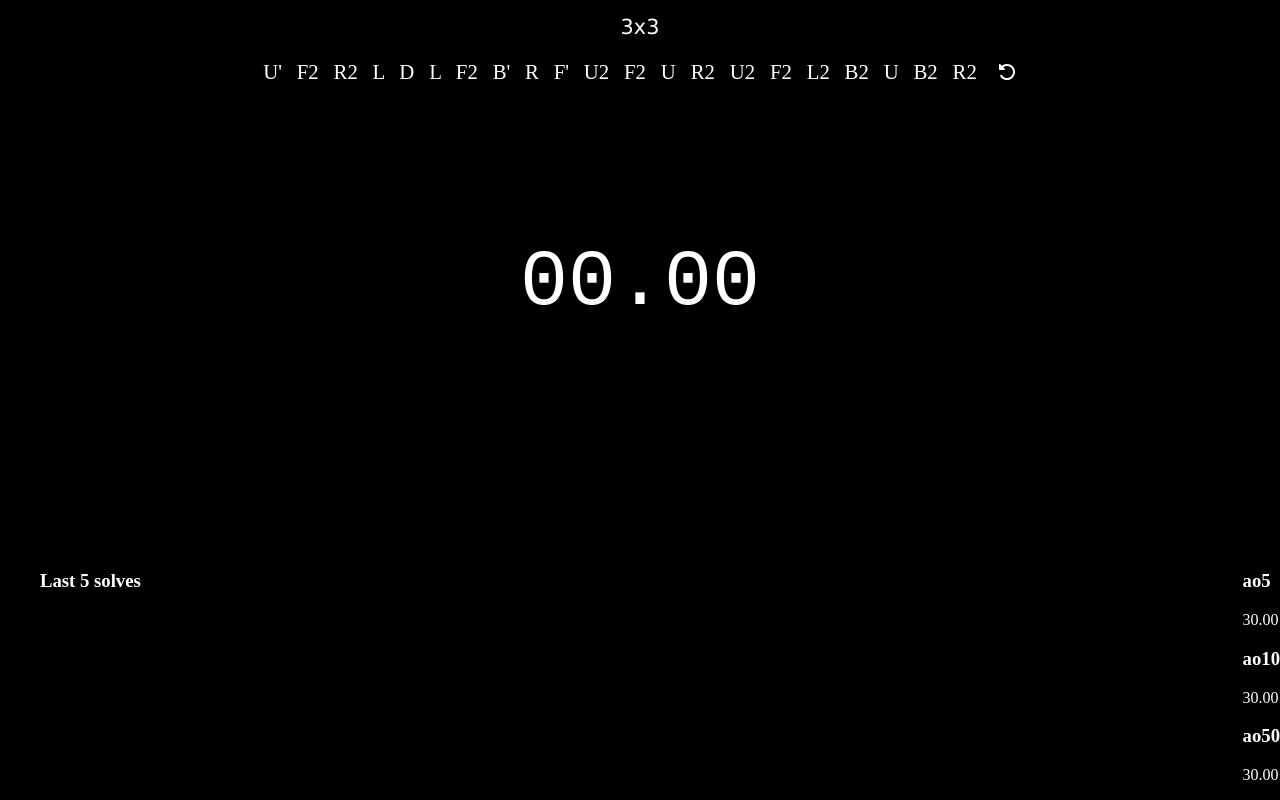
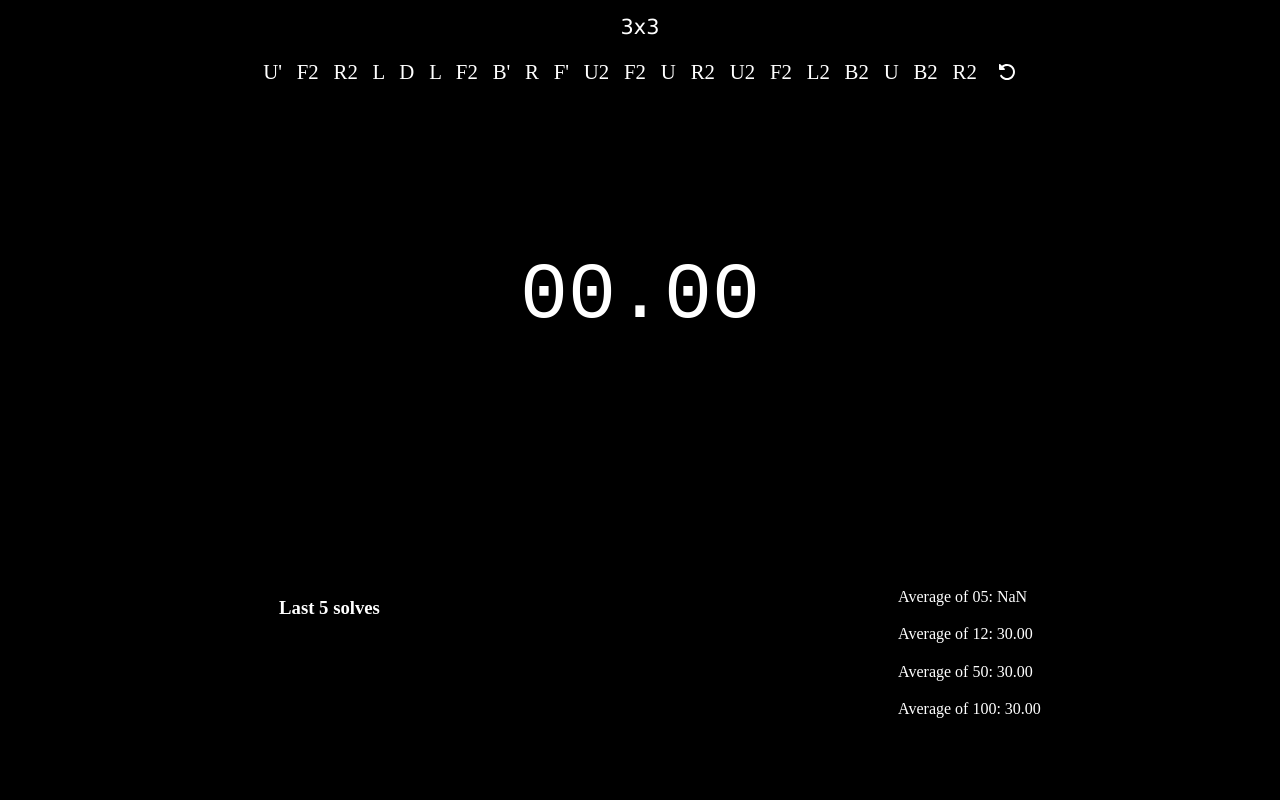
Before and after one commit to RikuSpl/Rubixx, a React (Vite) app: page / in a window 1280 px wide. Built offline with nearby package versions, Linux system fonts and the light colour scheme.

Commit message:
started functionality for average-of section

```diff
--- a/src/App.jsx
+++ b/src/App.jsx
@@ -12,6 +12,7 @@ function App() {
   const [timer, setTimer] = useState(0)
   const [isRunning, setIsRunning] = useState(false)
   const [solveTimesShort, setSolveTimesShort] = useState([])
+  const [solveTimes, setSolveTimes] = useState([])
 
 
   function handleNewSolve() {
@@ -21,6 +22,7 @@ function App() {
     }
 
     setSolveTimesShort(solve => [...solve, {id: crypto.randomUUID(), solveTime: timer}])
+    setSolveTimes(solve => [...solve, {id: crypto.randomUUID(), solveTime: timer}])
   }
 
   function toggleTimer(e) {
@@ -45,7 +47,7 @@ function App() {
       <Nav />
       <Scramble />
       <Stopwatch timer={timer} setTimer={setTimer} isRunning={isRunning} />
-      <History solveTimesShort={solveTimesShort} />
+      <History solveTimesShort={solveTimesShort} solveTimes={solveTimes}/>
     </div>
   )
 }
--- a/src/components/History.jsx
+++ b/src/components/History.jsx
@@ -1,14 +1,23 @@
 import "./component-styles.css"
 
-function History({ solveTimesShort }) {
+function History({ solveTimesShort, solveTimes }) {
 
     const reversedTimes = [...solveTimesShort].reverse()
+
+    let sumOfSolves = 0
+
+    for(let i = 0; i<solveTimes.length; i++) {
+        sumOfSolves += solveTimes[i].solveTime
+    }
+
+    console.log(sumOfSolves)
+
 
 
     return(
         <div className="history-container">
 
-            <ul>
+            <ul className="last5-container">
                 <h3>Last 5 solves</h3>
                 {reversedTimes.map((time, index) => {
 
@@ -27,13 +36,11 @@ function History({ solveTimesShort }) {
                 })}
             </ul>
 
-            <ul>
-                <h3>ao5</h3>
-                <li>30.00</li>
-                <h3>ao10</h3>
-                <li>30.00</li>
-                <h3>ao50</h3>
-                <li>30.00</li>
+            <ul className="ao-container">
+                <li>Average of 05: {sumOfSolves / solveTimes.length} </li>
+                <li>Average of 12: 30.00</li>
+                <li>Average of 50: 30.00</li>
+                <li>Average of 100: 30.00</li>
             </ul>
 
 
--- a/src/components/component-styles.css
+++ b/src/components/component-styles.css
@@ -30,7 +30,8 @@ li {
 
 .history-container {
     display: flex;
-    justify-content: space-between;
+    justify-content: space-around;
+    margin-bottom: 7vh;
 }
 
 .timer {
@@ -93,3 +94,14 @@ li {
     transition: ease 0.5s;
     visibility: visible;
 }
+
+.last5-container {
+    min-height: 150px;
+}
+
+.ao-container {
+    display: flex;
+    flex-direction: column;
+    justify-content: space-around;
+
+}
```
